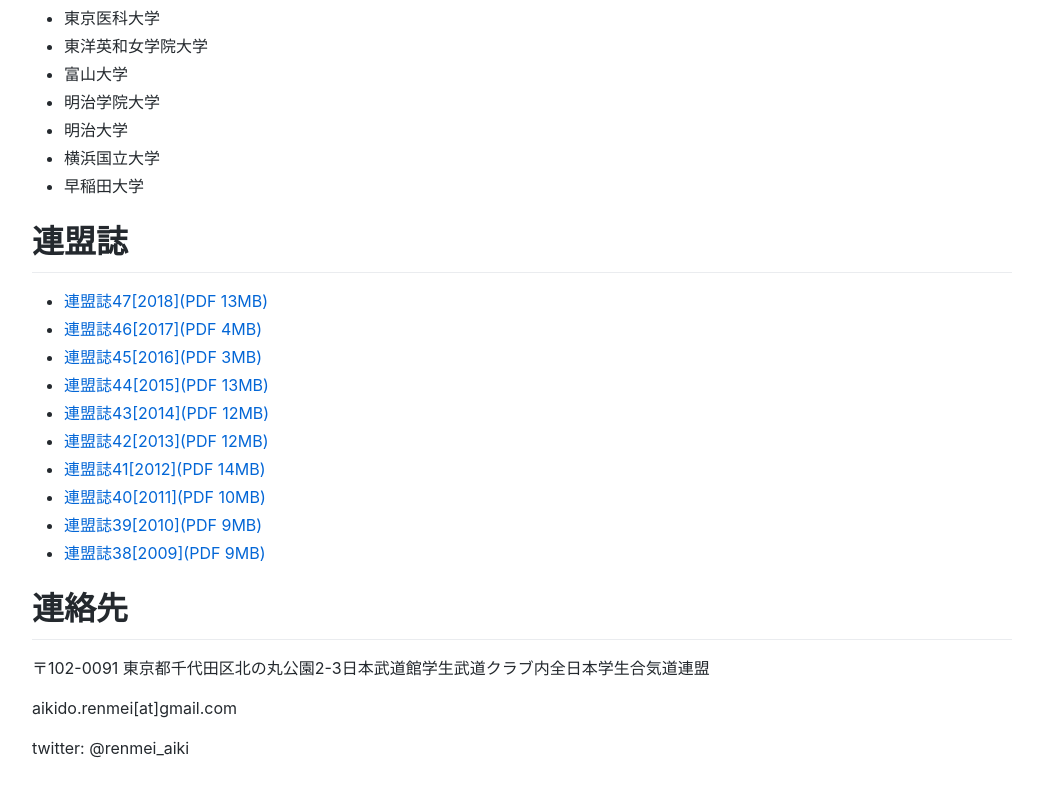
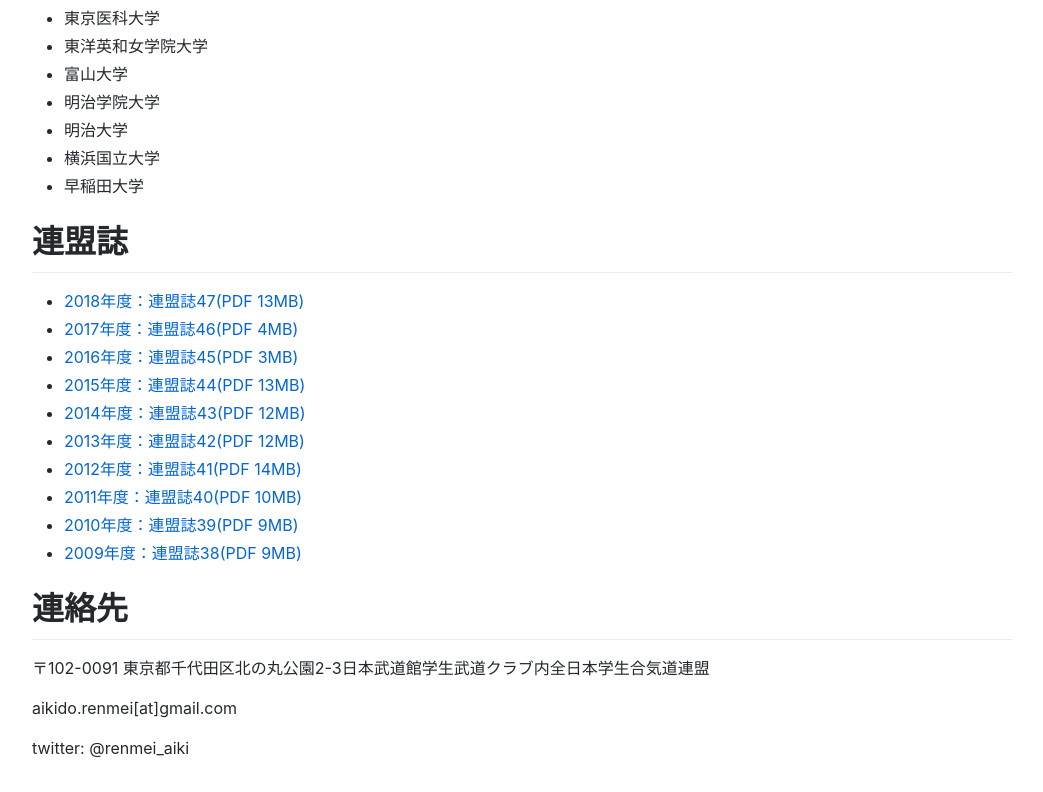
Before and after one commit to aikido-renmei/hp, a plain HTML site: page index.html in a window 1280 px wide. Shown: the part 1166-1958 px from the top of the page, without its empty margins (118-1161 px from the left). Drawn offline with Linux system fonts and the light colour scheme.

Commit message:
Update index.html

```diff
--- a/index.html
+++ b/index.html
@@ -79,16 +79,16 @@
 
 <h1 id="連盟誌">連盟誌</h1>
 <ul>
-  <li><a href="https://aikido-renmei.github.io/hp/renmeishi2018.pdf">連盟誌47[2018](PDF 13MB)</a></li>
-  <li><a href="https://aikido-renmei.github.io/hp/renmeishi46.pdf">連盟誌46[2017](PDF 4MB)</a></li>
-  <li><a href="https://aikido-renmei.github.io/hp/renmeishi45c.pdf">連盟誌45[2016](PDF 3MB)</a></li>
-  <li><a href="https://aikido-renmei.github.io/hp/renmeishi44c.pdf">連盟誌44[2015](PDF 13MB)</a></li>
-  <li><a href="https://aikido-renmei.github.io/hp/renmeishi43c.pdf">連盟誌43[2014](PDF 12MB)</a></li>
-  <li><a href="https://aikido-renmei.github.io/hp/renmeishi42c.pdf">連盟誌42[2013](PDF 12MB)</a></li>
-  <li><a href="https://aikido-renmei.github.io/hp/renmeishi41c.pdf">連盟誌41[2012](PDF 14MB)</a></li>
-  <li><a href="https://aikido-renmei.github.io/hp/renmeishi40c.pdf">連盟誌40[2011](PDF 10MB)</a></li>
-  <li><a href="https://aikido-renmei.github.io/hp/renmeishi39c.pdf">連盟誌39[2010](PDF 9MB)</a></li>
-  <li><a href="https://aikido-renmei.github.io/hp/renmeishi38c.pdf">連盟誌38[2009](PDF 9MB)</a></li>
+  <li><a href="https://aikido-renmei.github.io/hp/renmeishi2018.pdf">2018年度：連盟誌47(PDF 13MB)</a></li>
+  <li><a href="https://aikido-renmei.github.io/hp/renmeishi46.pdf">2017年度：連盟誌46(PDF 4MB)</a></li>
+  <li><a href="https://aikido-renmei.github.io/hp/renmeishi45c.pdf">2016年度：連盟誌45(PDF 3MB)</a></li>
+  <li><a href="https://aikido-renmei.github.io/hp/renmeishi44c.pdf">2015年度：連盟誌44(PDF 13MB)</a></li>
+  <li><a href="https://aikido-renmei.github.io/hp/renmeishi43c.pdf">2014年度：連盟誌43(PDF 12MB)</a></li>
+  <li><a href="https://aikido-renmei.github.io/hp/renmeishi42c.pdf">2013年度：連盟誌42(PDF 12MB)</a></li>
+  <li><a href="https://aikido-renmei.github.io/hp/renmeishi41c.pdf">2012年度：連盟誌41(PDF 14MB)</a></li>
+  <li><a href="https://aikido-renmei.github.io/hp/renmeishi40c.pdf">2011年度：連盟誌40(PDF 10MB)</a></li>
+  <li><a href="https://aikido-renmei.github.io/hp/renmeishi39c.pdf">2010年度：連盟誌39(PDF 9MB)</a></li>
+  <li><a href="https://aikido-renmei.github.io/hp/renmeishi38c.pdf">2009年度：連盟誌38(PDF 9MB)</a></li>
 </ul>
 
 <h1 id="連絡先">連絡先</h1>
```
